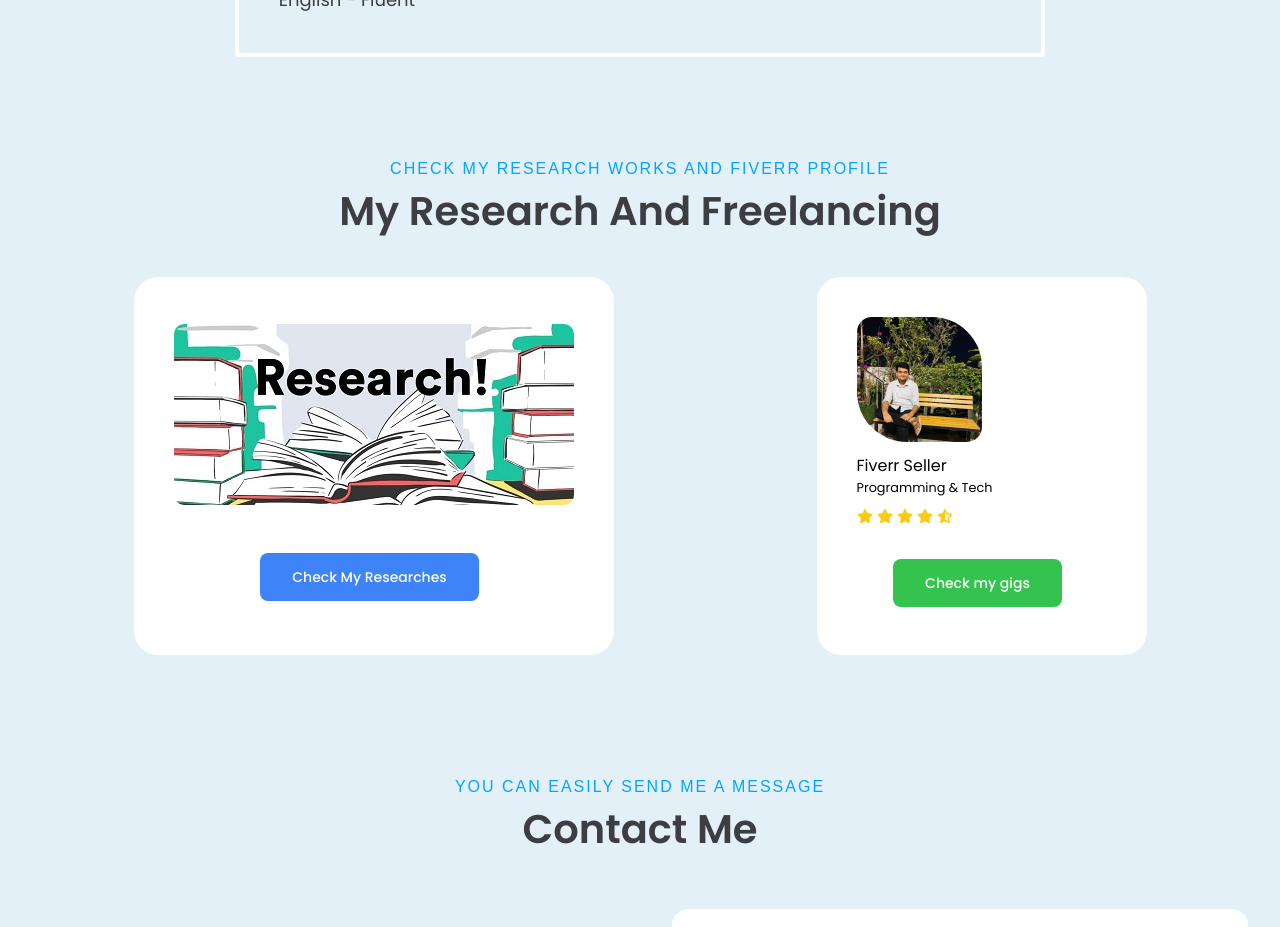
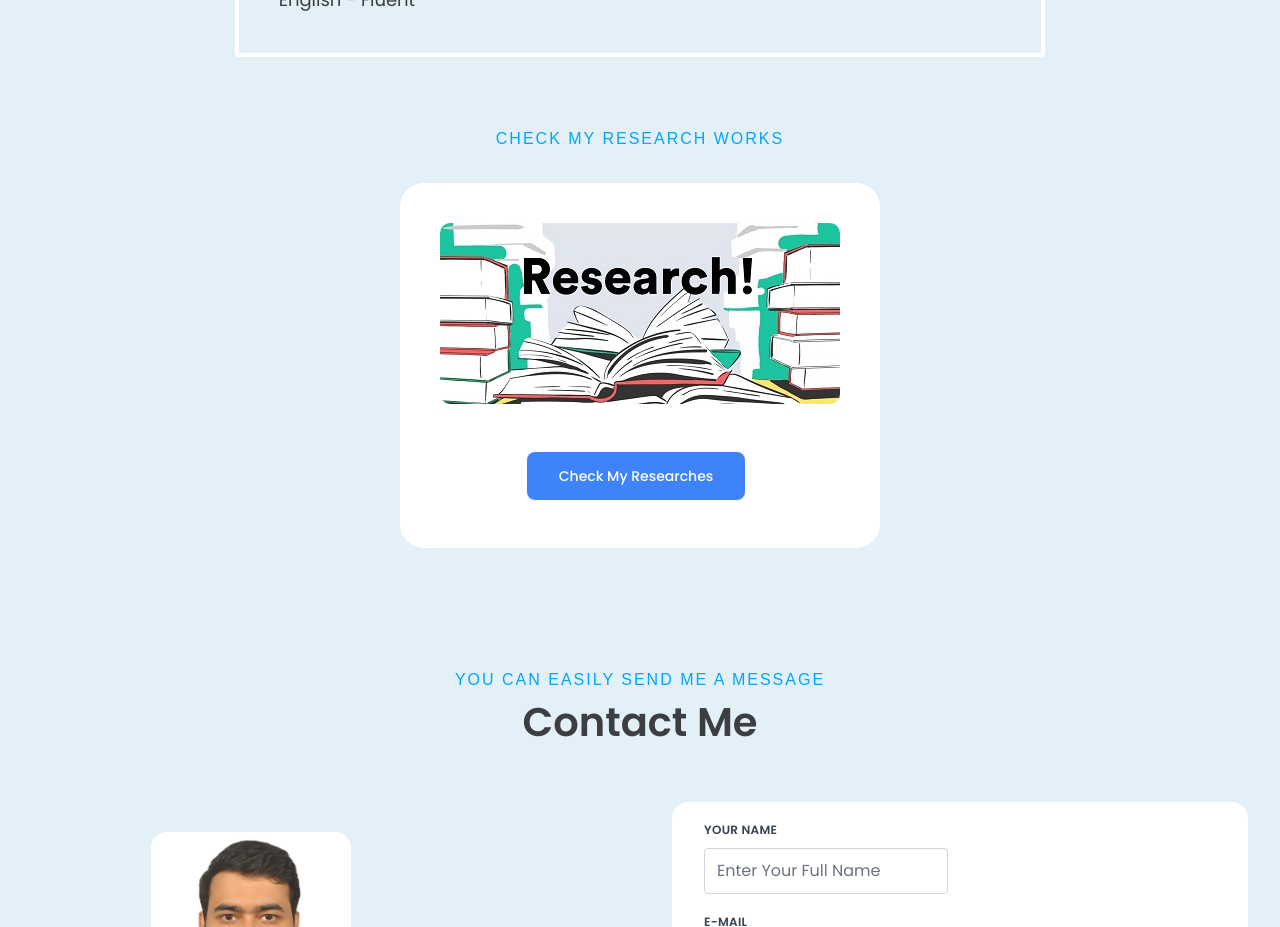
Before and after one commit to robinrakibul/portfolio-react, a React (Create React App) app: page / in a window 1280 px wide. Shown: the part 5300-6227 px from the top of the page. Built offline with nearby package versions, Linux system fonts and the light colour scheme; what tw-elements would draw is missing.

Commit message:
changes to portfolio

```diff
--- a/src/components/Research/Research.js
+++ b/src/components/Research/Research.js
@@ -9,10 +9,9 @@ const Research = () => {
   return (
     <>
       <section className='Portfolio Research' id='research'>
-        <div className='container top'>
+        <div className='container'>
           <div className='heading text-center'>
-            <h4>CHECK MY RESEARCH WORKS AND FIVERR PROFILE</h4>
-            <h1 className="font-bold mb-4">My Research And Freelancing</h1>
+            <h4>CHECK MY RESEARCH WORKS</h4>
 
             <div className="flex justify-around flex-wrap mt-3 mb-3">
               <div className="duration-300 mb-10 flex flex-col justify-center bg-white p-10 rounded-3xl mt-5">
@@ -21,7 +20,7 @@ const Research = () => {
               <a href="https://www.researchgate.net/profile/Md-Rakibul-Hassan-Robin" target="_blank" rel="noopener noreferrer">
               <button className="text-white bg-blue-500 hover:bg-blue-600 focus:ring-4 focus:ring-blue-400 font-medium rounded-lg text-sm px-8 py-3.5 mr-2 mb-2 dark:bg-blue-600 dark:hover:bg-blue-700 focus:outline-none dark:focus:ring-blue-800 mt-3" data-mdb-ripple="true" data-mdb-ripple-color="light">Check My Researches</button></a>
               </div>
-              <div className="fiverrImg duration-300 mb-10 flex flex-col justify-center bg-white p-10 rounded-3xl mt-5">
+              {/* <div className="fiverrImg duration-300 mb-10 flex flex-col justify-center bg-white p-10 rounded-3xl mt-5">
                 <img src={fiverrProfileImg} className="hover:scale-90 justify-start mb-3" alt="" />
                 <p className="text-black flex justify-start">Fiverr Seller</p>
                 <small className="flex justify-start mb-3">Programming & Tech</small>
@@ -54,7 +53,7 @@ const Research = () => {
               </ul>
               <br />
               <a href="https://www.fiverr.com/robinrakibul" target="_blank" rel="noopener noreferrer"><button className="text-white bg-[#35c350] hover:bg-[#29973d] focus:ring-4 focus:ring-green-400 font-medium rounded-lg text-sm px-8 py-3.5 mr-2 mb-2 dark:bg-green-600 dark:hover:bg-green-700 focus:outline-none dark:focus:ring-green-800 mt-3" data-mdb-ripple="true" data-mdb-ripple-color="light">Check my gigs</button></a>
-              </div>
+              </div> */}
           </div>
         </div>
       </div>
```
